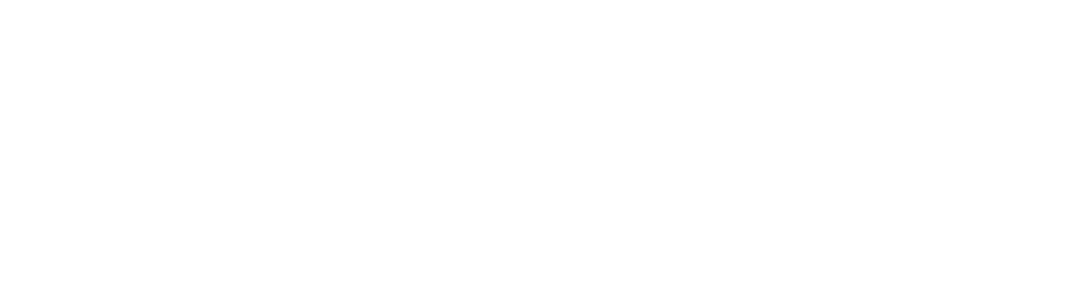
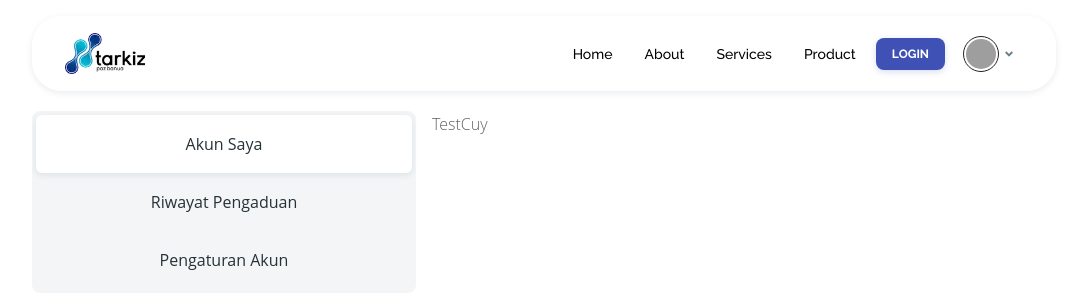
Before and after one commit to Sugiannoor/Tarkiz-Fe, a React (Vite) app: page /profile in a window 1280 px wide. Before the commit this address had no page. Shown: the top 308 px of the page, without its empty margins (96-1173 px from the left). Built offline with nearby package versions, Linux system fonts and the light colour scheme; grey boxes are pictures that could not be loaded.

Commit message:
Profile, Navbar

```diff
--- a/src/features/login/pages/LoginForm.tsx
+++ b/src/features/login/pages/LoginForm.tsx
@@ -12,7 +12,7 @@
 const LoginForm = () => {
   return (
 
-    <form className=" lg:flex justify-center items-center">
+    <div className=" lg:flex justify-center items-center">
       <div className="absolute top-20 right-50 lg:right-50">
     <img src="public\tarkiz-logo.webp" alt="tarkiz-logo" />
       </div>
@@ -65,7 +65,7 @@
         <p className="font-body text-sm text-custom-gray-600 italic">Sign Up? Contact Admin</p>
       </div>
     </Card>
-    </form>
+    </div>
   );
 }
 export default LoginForm;
--- /dev/null
+++ b/src/features/user/components/Client.tsx
@@ -0,0 +1,17 @@
+
+const Client = () => {
+  return (
+    <div>
+      <div className="font-poppins text-[#005697] text-center text-2xl lg:text-3xl mt-20 mb-2 font-semibold">
+        Our Client
+      </div>
+      <div className="lg:text-4xl text-xl text-black text-center font-bold font-raleway mb-5">Jadilah Salah Satu Client Kami</div>
+      <div className="border-t-[3.5px] w-1/12 border-[#005697] mx-auto mb-16 rounded-sm"></div>
+      <div className="mb-40">
+        <img src="/client.jpg" alt="client-logo" />
+      </div>
+    </div>
+  )
+}
+
+export default Client
--- a/src/features/user/components/NavbarSimple.tsx
+++ b/src/features/user/components/NavbarSimple.tsx
@@ -7,17 +7,18 @@
   Collapse,
 } from "@material-tailwind/react";
 import { Link } from "react-router-dom";
+import ProfileMenu from "./ProfileMenu";
 
 type Props = {
   children: React.ReactNode;
 };
 
-export const  NavbarSimple: React.FC<Props> = ({children}) => {
+export const NavbarSimple: React.FC<Props> = ({ children }) => {
   const [openNav, setOpenNav] = useState(false);
   useEffect(() => {
     window.addEventListener(
       "resize",
-      () => window.innerWidth >= 960 && setOpenNav(false),
+      () => window.innerWidth >= 960 && setOpenNav(false)
     );
   }, []);
 
@@ -27,44 +28,44 @@
         as="li"
         variant="small"
         color="blue-gray"
-        className="p-1 font-medium font-body text-sm text-custom-gray-600"
+        className="p-1 font-medium font-raleway text-sm text-black"
         placeholder={""}
       >
-        <a href="#" className="flex items-center">
-          Pages
+        <a href="/" className="flex items-center">
+          Home
         </a>
       </Typography>
       <Typography
         as="li"
         variant="small"
         color="blue-gray"
-        className="p-1 font-medium text-sm font-body text-custom-gray-600"
+        className="p-1 font-medium text-sm font-raleway text-black"
         placeholder={""}
       >
         <a href="#" className="flex items-center">
-          Account
+          About
         </a>
       </Typography>
       <Typography
         as="li"
         variant="small"
         color="blue-gray"
-        className="p-1 font-medium text-sm font-body text-custom-gray-600"
+        className="p-1 font-medium text-sm font-raleway text-black"
         placeholder={""}
       >
         <a href="#" className="flex items-center">
-          Blocks
+          Services
         </a>
       </Typography>
       <Typography
         as="li"
         variant="small"
         color="blue-gray"
-        className="p-1 font-medium text-sm font-body text-custom-gray-600"
+        className="p-1 font-medium text-sm font-raleway text-black"
         placeholder={""}
       >
         <a href="/keluhan" className="flex items-center">
-          Keluhan
+          Product
         </a>
       </Typography>
     </ul>
@@ -72,24 +73,32 @@
 
   return (
     <div className="max-h-full w-[90%] lg:w-[80%] mx-auto my-4">
-      <Navbar className="sticky top-0 z-10 h-max max-w-full rounded-[30px] px-4 py-4 lg:px-8 lg:py-4" placeholder={""}>
+      <Navbar
+        className="sticky top-0 z-10 h-max max-w-full rounded-[30px] px-4 py-4 lg:px-8 lg:py-4"
+        placeholder={""}
+      >
         <div className="flex items-center justify-between text-blue-gray-900">
-        <img src="/tarkiz-logo.webp" alt="tarkiz-logo" className="w-20 h-auto lg:w-35 lg:h-auto"/>
+          <img
+            src="/tarkiz-logo.webp"
+            alt="tarkiz-logo"
+            className="w-20 h-auto lg:w-35 lg:h-auto"
+          />
           <div className="flex items-center gap-4">
-            <div className="mr-4 hidden lg:block">{navList}</div>
-            <div className="flex items-center gap-x-1">
+            <div className="hidden lg:block">{navList}</div>
+            <div className="flex items-center gap-x-2">
               <Link to={"/login"}>
                 <Button
                   placeholder={""}
                   variant="filled"
                   color="indigo"
                   size="sm"
-              className="hidden font-body lg:inline-block"
+                  className="hidden font-raleway lg:inline-block"
                 >
                   <span>Login</span>
                 </Button>
               </Link>
             </div>
+            <ProfileMenu/>
             <IconButton
               placeholder={""}
               variant="text"
@@ -134,7 +143,14 @@
           {navList}
           <div className="flex items-center gap-x-1">
             <Link to="/login" className="w-full">
-            <Button fullWidth variant="gradient" size="sm" className="font-body block" placeholder="" color="indigo">
+              <Button
+                fullWidth
+                variant="gradient"
+                size="sm"
+                className="font-body block"
+                placeholder=""
+                color="indigo"
+              >
                 <span>LogIn</span>
               </Button>
             </Link>
@@ -144,4 +160,4 @@
       {children}
     </div>
   );
-}
+};
--- /dev/null
+++ b/src/features/user/components/ProfileMenu.tsx
@@ -0,0 +1,78 @@
+import { Avatar, Button, Menu, MenuHandler, MenuItem, MenuList, Typography } from '@material-tailwind/react';
+import React, { useState } from 'react'
+import { FaUserCheck } from "react-icons/fa";
+import { IoIosPower } from "react-icons/io";
+import { FaAngleDown } from "react-icons/fa";
+
+const profileMenuItems = [
+    {
+      label: "My Profile",
+      icon: FaUserCheck,
+    },
+    {
+      label: "Sign Out",
+      icon: IoIosPower ,
+    },
+  ];
+
+const ProfileMenu = () => {
+    const [isMenuOpen, setIsMenuOpen] = useState<boolean>(false);
+    const closeMenu = () => setIsMenuOpen(false);
+  return (
+    <Menu open={isMenuOpen} handler={setIsMenuOpen} placement="bottom-end">
+      <MenuHandler>
+        <Button
+          variant="text"
+          color="blue-gray"
+          className="flex items-center gap-1 rounded-full py-0.5 pr-2 pl-0.5 lg:ml-auto"
+        >
+          <Avatar
+            variant="circular"
+            size="sm"
+            alt="tania andrew"
+            className="border border-gray-900 p-0.5"
+            src="https://images.unsplash.com/photo-1633332755192-727a05c4013d?ixlib=rb-1.2.1&ixid=MnwxMjA3fDB8MHxwaG90by1wYWdlfHx8fGVufDB8fHx8&auto=format&fit=crop&w=1480&q=80"
+          />
+          <FaAngleDown
+            strokeWidth={2.5}
+            className={`h-3 w-3 transition-transform ${
+              isMenuOpen ? "rotate-180" : ""
+            }`}
+          />
+        </Button>
+      </MenuHandler>
+      <MenuList className="p-1">
+        {profileMenuItems.map(({ label, icon }, key) => {
+          const isLastItem = key === profileMenuItems.length - 1;
+          return (
+            <MenuItem
+              key={label}
+              onClick={closeMenu}
+              className={`flex items-center gap-2 rounded ${
+                isLastItem
+                  ? "hover:bg-red-500/10 focus:bg-red-500/10 active:bg-red-500/10"
+                  : ""
+              }`}
+            >
+              {React.createElement(icon, {
+                className: `h-4 w-4 ${isLastItem ? "text-red-500" : ""}`,
+                strokeWidth: 2,
+              })}
+              <Typography
+                as="span"
+                variant="small"
+                className="font-normal"
+                color={isLastItem ? "red" : "inherit"}
+              >
+                {label}
+              </Typography>
+            </MenuItem>
+          );
+        })}
+      </MenuList>
+    </Menu>
+  );
+}
+
+
+export default ProfileMenu
--- /dev/null
+++ b/src/features/user/components/TabProfile.tsx
@@ -0,0 +1,68 @@
+import {
+  Tab,
+  TabPanel,
+  Tabs,
+  TabsBody,
+  TabsHeader,
+} from "@material-tailwind/react";
+import { FaCircleUser } from "react-icons/fa6";
+import { FaClock } from "react-icons/fa";
+import { IoIosSettings } from "react-icons/io";
+import { useEffect, useState } from "react";
+
+const datas = [
+  {
+    label: "Akun Saya",
+    value: "my_account",
+  },
+  {
+    label: "Riwayat Pengaduan",
+    value: "history",
+  },
+  {
+    label: "Pengaturan Akun",
+    value: "account",
+  },
+];
+
+const TabProfile = () => {
+    const [isMobile, setIsMobile] = useState(window.innerWidth < 768);
+    useEffect(() => {
+        const handleResize = () => {
+          setIsMobile(window.innerWidth < 768);
+        };
+
+        window.addEventListener('resize', handleResize);
+
+        // Membersihkan event listener setelah komponen di-unmount
+        return () => {
+          window.removeEventListener('resize', handleResize);
+        };
+      }, []);
+  return (
+    <div className="mt-5">
+      <Tabs value="my_account" orientation={isMobile ? "" : "vertical"}>
+        <TabsHeader className="lg:w-96 w-[100%] ">
+          {datas.map(({ label, value }) => (
+            <Tab key={value} value={value} className="p-4">
+              <div className="text-left">{label}</div>
+            </Tab>
+          ))}
+        </TabsHeader>
+        <TabsBody className="mt-5 lg:mt-0">
+          <TabPanel key={"my_account"} value={"my_account"} className="py-0">
+            <div>TestCuy</div>
+          </TabPanel>
+          <TabPanel key={"history"} value={"history"} className="py-0">
+            Test 1
+          </TabPanel>
+          <TabPanel key={"account"} value={"account"} className="py-0">
+            Test 123
+          </TabPanel>
+        </TabsBody>
+      </Tabs>
+    </div>
+  );
+};
+
+export default TabProfile;
--- a/src/features/user/pages/Home.tsx
+++ b/src/features/user/pages/Home.tsx
@@ -6,6 +6,7 @@
 import Bubble from "../components/Bubble";
 import { Footer } from "../components/Footer";
 import { SpootlightsHome } from "../components/SpootlightsHome";
+import Client from "../components/Client";
 
 
 
@@ -16,8 +17,9 @@
         <CarouselHome/>
         <Benefit/>
         <ProductList/>
+        <Client/>
         </NavbarSimple>
-        <SpootlightsHome/>
+        {/* <SpootlightsHome/> */}
         <Footer/>
         <Bubble/>
       </>
--- /dev/null
+++ b/src/features/user/pages/Profile.tsx
@@ -0,0 +1,14 @@
+import { NavbarSimple } from "../components/NavbarSimple"
+import TabProfile from "../components/TabProfile"
+
+const Profile = () => {
+  return (
+    <>
+    <NavbarSimple>
+    <TabProfile/>
+    </NavbarSimple>
+    </>
+  )
+}
+
+export default Profile
--- a/src/routes/AppRoutes.tsx
+++ b/src/routes/AppRoutes.tsx
@@ -2,6 +2,7 @@
 import { Home } from "../features/user/pages/Home";
 import Login from "../features/login/pages/LoginPage";
 import Complain from "../features/complain/pages/Complain";
+import Profile from "../features/user/pages/Profile";
 
 export const AppRoutes: React.FC = () => {
   return (
@@ -10,6 +11,7 @@
         <Route path="/" element={<Home />} />
         <Route path="/login" element={<Login />} />
         <Route path="/keluhan" element={<Complain/>} />
+        <Route path="/profile" element= {<Profile/>} />
       </Routes>
     </Router>
   );
```
Also changed, not shown: public/client.jpg (added). Lines whose indentation alone changed are shown as unchanged.
